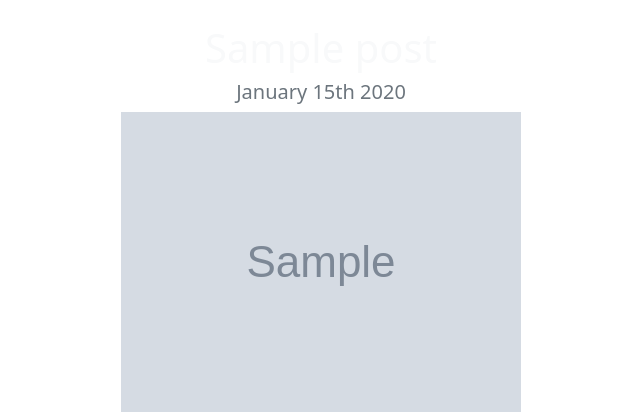
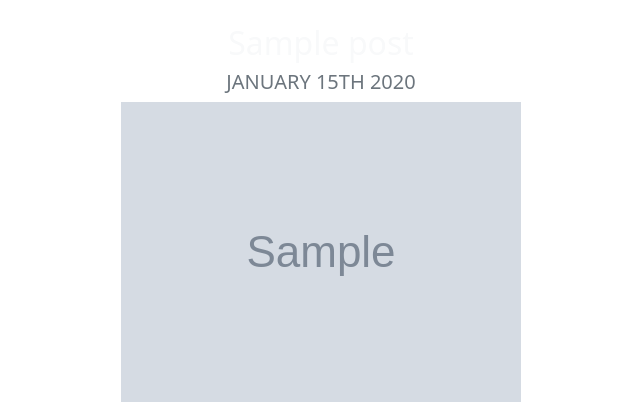
Before and after one commit to MacDaniel93/Porfolio, a Django app: page /blog/1 in a window 1280 px wide. Shown: the top 420 px of the page, without its empty margins (319-959 px from the left). Run offline with Django 3.2, Linux system fonts and the light colour scheme; tables that the repository leaves empty hold one stand-in row (values such as "Sample post"); grey boxes marked "Sample" are stand-in pictures.

Commit message:
Update post_detail.html

```diff
--- a/blog/templates/post_detail.html
+++ b/blog/templates/post_detail.html
@@ -1,18 +1,12 @@
-{% extends 'layout.html' %}
-
-{% block content %}
+{% extends 'layout.html' %} {% block content %}
 
 <div class="text-center">
+  <h2>{{post.title}}</h2>
+  <h3 class="my-2 h5 text-muted" > {{post.date|date:'F jS Y'|upper}}</h3>
 
-  <h1>{{post.title}}</h1>
-  <h2 class="my-2 h5 text-muted">{{post.date|date:'F jS Y'}}</h2>
-
-  <img src="{{post.image.url}}" alt="{{post.title}}" class="img-fluid">
-
-
+  <img src="{{post.image.url}}" alt=" {{post.title}} " class="img-fluid" />
   <div class="my-4">
-
-  {{post.description|safe}}
+    <p>{{post.description|safe}}</p>
   </div>
 </div>
 
```
